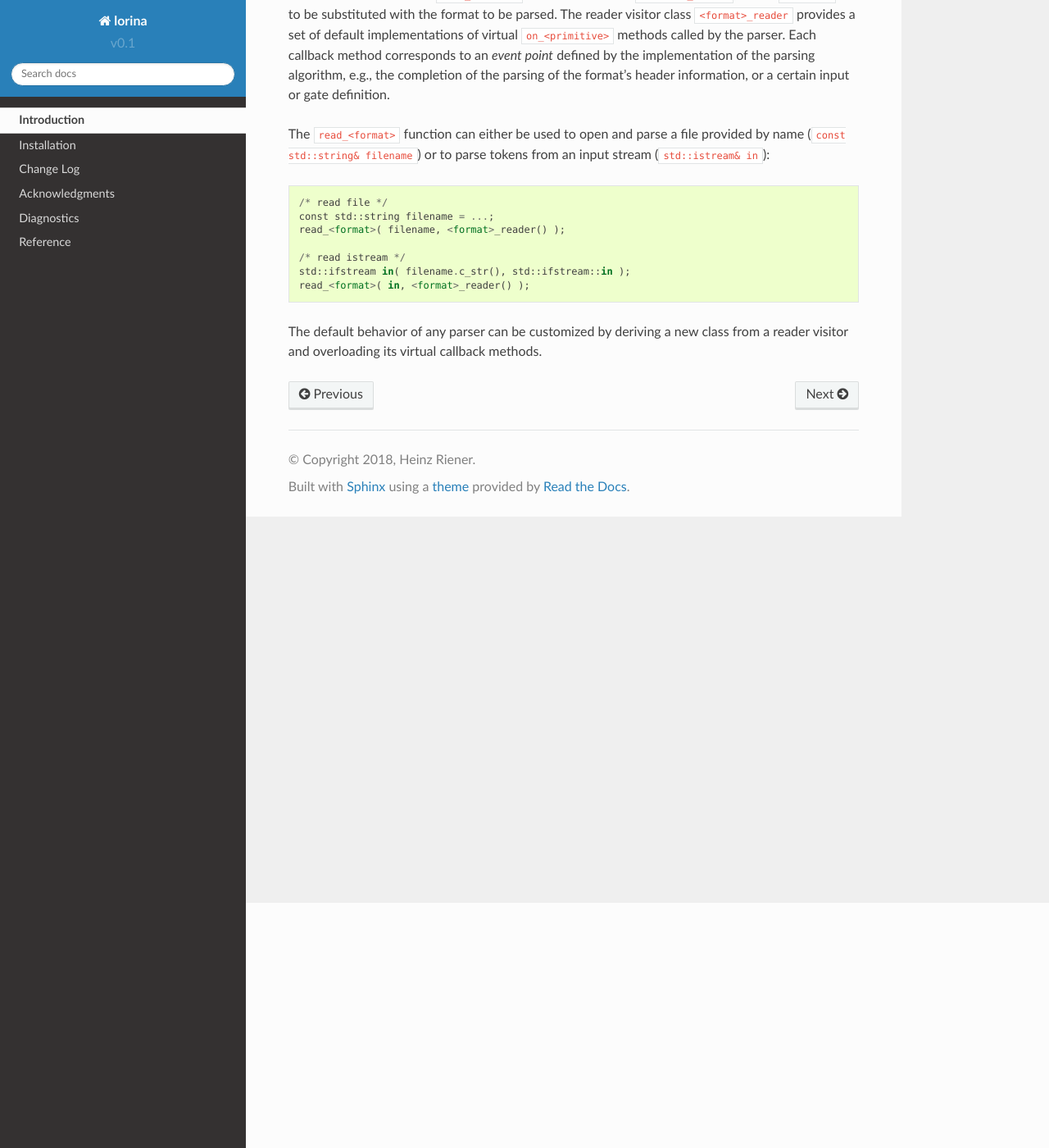
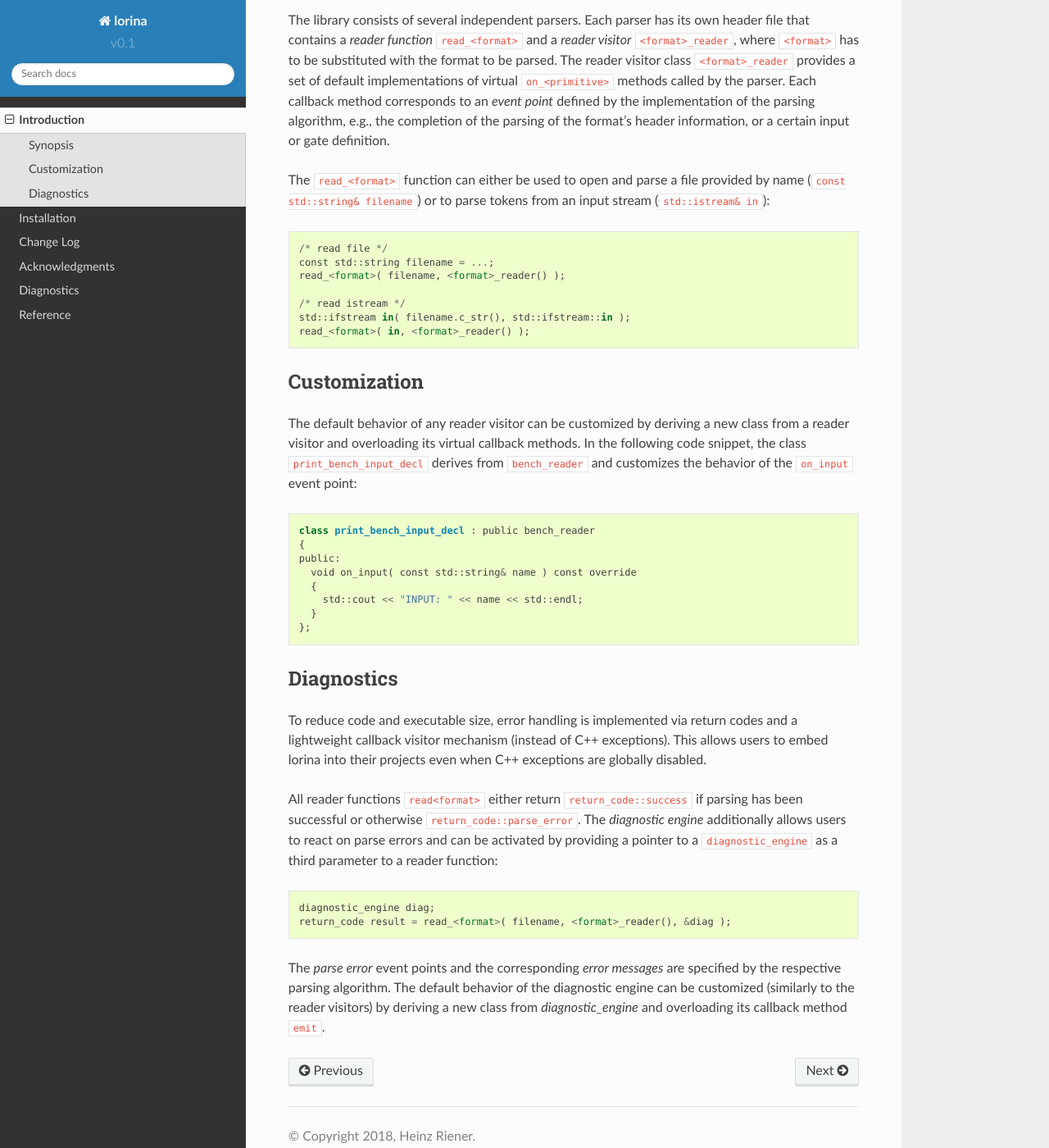
Before and after one commit to hriener/lorina, a Sphinx documentation site: the page built from docs/introduction.rst, in a window 1280 px wide and 1400 px high, scrolled down 299 px. Shown: the whole window at 82% size. Built offline with Sphinx 7.4.7 and the Read the Docs theme 2.0.0, drawn with Linux system fonts in a browser that asks for light colours; pages that are not in the unit, such as notebooks, are missing from menus.

Commit message:
docs: introduction.

```diff
--- a/docs/introduction.rst
+++ b/docs/introduction.rst
@@ -1,5 +1,8 @@
 Introduction
 ============
+
+Synopsis
+--------
 
 The C++ library `lorina` implements parsers for simple file formats
 used in logic synthesis and formal verification.  A callback mechanism
@@ -29,6 +32,44 @@ tokens from an input stream (``std::istream& in``)::
   std::ifstream in( filename.c_str(), std::ifstream::in );
   read_<format>( in, <format>_reader() );
 
-The default behavior of any parser can be customized by deriving a new
-class from a reader visitor and overloading its virtual callback
-methods.
+Customization
+-------------
+
+The default behavior of any reader visitor can be customized by
+deriving a new class from a reader visitor and overloading its virtual
+callback methods.  In the following code snippet, the class
+``print_bench_input_decl`` derives from ``bench_reader`` and customizes
+the behavior of the ``on_input`` event point::
+
+  class print_bench_input_decl : public bench_reader
+  {
+  public:
+    void on_input( const std::string& name ) const override
+    {
+      std::cout << "INPUT: " << name << std::endl;
+    }
+  };
+
+Diagnostics
+-----------
+
+To reduce code and executable size, error handling is implemented via
+return codes and a lightweight callback visitor mechanism (instead of
+C++ exceptions).  This allows users to embed lorina into their
+projects even when C++ exceptions are globally disabled.
+
+All reader functions ``read<format>`` either return
+``return_code::success`` if parsing has been successful or otherwise
+``return_code::parse_error``.  The `diagnostic engine` additionally
+allows users to react on parse errors and can be activated by
+providing a pointer to a ``diagnostic_engine`` as a third parameter to
+a reader function::
+
+  diagnostic_engine diag;
+  return_code result = read_<format>( filename, <format>_reader(), &diag );
+
+The `parse error` event points and the corresponding `error messages`
+are specified by the respective parsing algorithm.  The default
+behavior of the diagnostic engine can be customized (similarly to the
+reader visitors) by deriving a new class from `diagnostic_engine` and
+overloading its callback method ``emit``.
```
